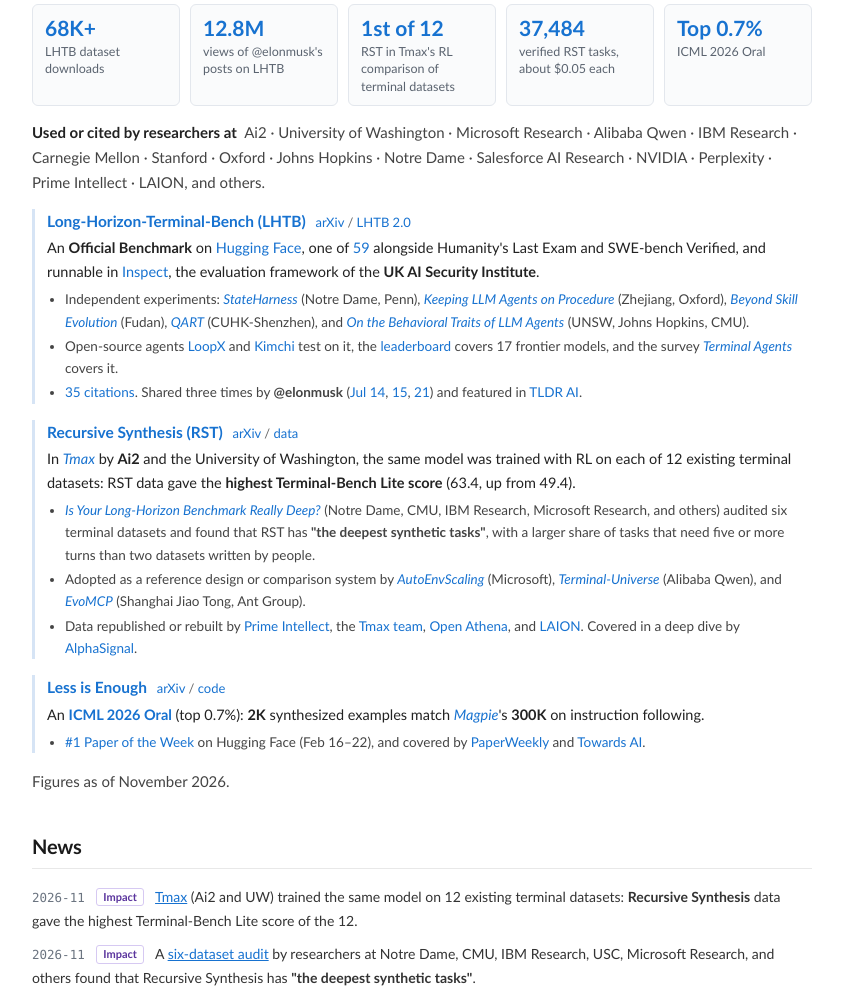
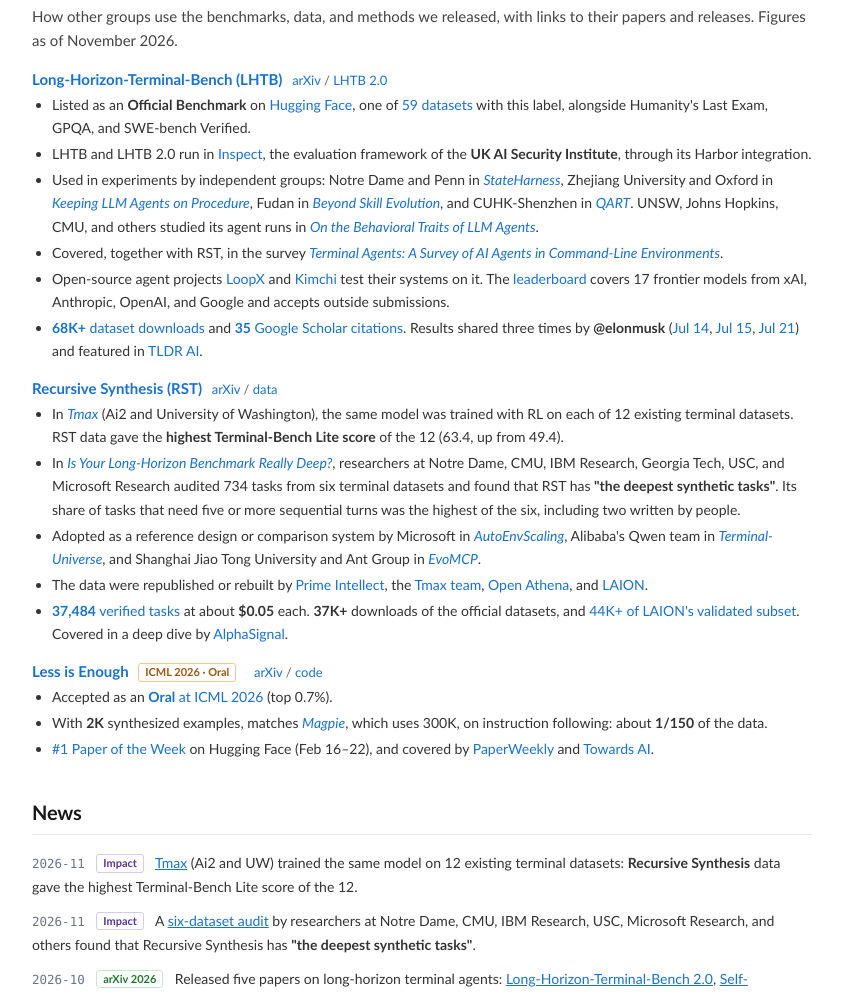
Before and after one commit to Zhongzhi660/personal_website, a plain HTML site: page index.html in a window 1280 px wide. Shown: the part 491-1485 px from the top of the page, without its empty margins (218-1061 px from the left). Drawn offline with Linux system fonts and the light colour scheme.

Commit message:
Restore the previous Research Impact layout
This reverts commit c01c42c.

Co-Authored-By: Claude Opus 5.5 <noreply@anthropic.com>
Claude-Session: https://claude.ai/code/session_01PN4XCf5vu8SnCZhj4LdTi4

```diff
--- a/index.html
+++ b/index.html
@@ -91,45 +91,39 @@
     </nav>
 
     <h2 id="impact">Research Impact</h2>
-
-    <div class="impact-stats">
-        <a class="impact-stat" href="https://huggingface.co/datasets/IntelligenceLab/Long-Horizon-Terminal-Bench" target="_blank" rel="noopener noreferrer"><span class="impact-stat-num">68K+</span><span class="impact-stat-label">LHTB dataset downloads</span></a>
-        <a class="impact-stat" href="https://x.com/elonmusk/status/2076909201524203973" target="_blank" rel="noopener noreferrer"><span class="impact-stat-num">12.8M</span><span class="impact-stat-label">views of @elonmusk's posts on LHTB</span></a>
-        <a class="impact-stat" href="https://arxiv.org/abs/2606.23321" target="_blank" rel="noopener noreferrer"><span class="impact-stat-num">1st of 12</span><span class="impact-stat-label">RST in Tmax's RL comparison of terminal datasets</span></a>
-        <a class="impact-stat" href="https://huggingface.co/datasets/Zhongzhi1228/Recursive-Task-Synthesis" target="_blank" rel="noopener noreferrer"><span class="impact-stat-num">37,484</span><span class="impact-stat-label">verified RST tasks, about $0.05 each</span></a>
-        <a class="impact-stat" href="https://icml.cc/virtual/2026/events/oral" target="_blank" rel="noopener noreferrer"><span class="impact-stat-num">Top 0.7%</span><span class="impact-stat-label">ICML 2026 Oral</span></a>
-    </div>
-
-    <p class="impact-orgs"><span class="impact-orgs-label">Used or cited by researchers at</span> Ai2 · University of Washington · Microsoft Research · Alibaba Qwen · IBM Research · Carnegie Mellon · Stanford · Oxford · Johns Hopkins · Notre Dame · Salesforce AI Research · NVIDIA · Perplexity · Prime Intellect · LAION, and others.</p>
+    <p class="section-intro impact-intro">How other groups use the benchmarks, data, and methods we released, with links to their papers and releases. Figures as of November 2026.</p>
 
     <div class="impact-block">
       <p class="impact-title"><a href="https://zli12321.github.io/LHTB/" target="_blank" rel="noopener noreferrer">Long-Horizon-Terminal-Bench (LHTB)</a> <span class="impact-paper-links"><a href="https://arxiv.org/abs/2607.08964" target="_blank" rel="noopener noreferrer">arXiv</a> / <a href="https://arxiv.org/abs/2610.14146" target="_blank" rel="noopener noreferrer">LHTB 2.0</a></span></p>
-      <p class="impact-headline">An <strong>Official Benchmark</strong> on <a href="https://huggingface.co/datasets/IntelligenceLab/Long-Horizon-Terminal-Bench" target="_blank" rel="noopener noreferrer">Hugging Face</a>, one of <a href="https://huggingface.co/datasets?benchmark=benchmark:official" target="_blank" rel="noopener noreferrer">59</a> alongside Humanity's Last Exam and SWE-bench Verified, and runnable in <a href="https://meridianlabs-ai.github.io/inspect_harbor/registry/long_horizon_terminal_bench.html" target="_blank" rel="noopener noreferrer">Inspect</a>, the evaluation framework of the <strong>UK AI Security Institute</strong>.</p>
       <ul class="impact-list">
-        <li>Independent experiments: <a href="https://arxiv.org/abs/2610.17616" target="_blank" rel="noopener noreferrer"><em>StateHarness</em></a> (Notre Dame, Penn), <a href="https://arxiv.org/abs/2611.10884" target="_blank" rel="noopener noreferrer"><em>Keeping LLM Agents on Procedure</em></a> (Zhejiang, Oxford), <a href="https://arxiv.org/abs/2609.34649" target="_blank" rel="noopener noreferrer"><em>Beyond Skill Evolution</em></a> (Fudan), <a href="https://arxiv.org/abs/2609.16887" target="_blank" rel="noopener noreferrer"><em>QART</em></a> (CUHK-Shenzhen), and <a href="https://arxiv.org/abs/2609.32776" target="_blank" rel="noopener noreferrer"><em>On the Behavioral Traits of LLM Agents</em></a> (UNSW, Johns Hopkins, CMU).</li>
-        <li>Open-source agents <a href="https://loopx-project.github.io/loopx/benchmarks/lhtb/" target="_blank" rel="noopener noreferrer">LoopX</a> and <a href="https://github.com/getkimchi/kimchi/pull/1179" target="_blank" rel="noopener noreferrer">Kimchi</a> test on it, the <a href="https://zli12321.github.io/LHTB/leaderboard.html" target="_blank" rel="noopener noreferrer">leaderboard</a> covers 17 frontier models, and the survey <a href="https://arxiv.org/abs/2608.20485" target="_blank" rel="noopener noreferrer"><em>Terminal Agents</em></a> covers it.</li>
-        <li><a href="https://scholar.google.com/citations?user=tZTDtW4AAAAJ" target="_blank" rel="noopener noreferrer">35 citations</a>. Shared three times by <strong>@elonmusk</strong> (<a href="https://x.com/elonmusk/status/2076909201524203973" target="_blank" rel="noopener noreferrer">Jul 14</a>, <a href="https://x.com/elonmusk/status/2077412964231991420" target="_blank" rel="noopener noreferrer">15</a>, <a href="https://x.com/elonmusk/status/2079430412837757338" target="_blank" rel="noopener noreferrer">21</a>) and featured in <a href="https://tldr.tech/ai/2026-07-14" target="_blank" rel="noopener noreferrer">TLDR AI</a>.</li>
+        <li>Listed as an <strong>Official Benchmark</strong> on <a href="https://huggingface.co/datasets/IntelligenceLab/Long-Horizon-Terminal-Bench" target="_blank" rel="noopener noreferrer">Hugging Face</a>, one of <a href="https://huggingface.co/datasets?benchmark=benchmark:official" target="_blank" rel="noopener noreferrer">59 datasets</a> with this label, alongside Humanity's Last Exam, GPQA, and SWE-bench Verified.</li>
+        <li>LHTB and LHTB 2.0 run in <a href="https://meridianlabs-ai.github.io/inspect_harbor/registry/long_horizon_terminal_bench.html" target="_blank" rel="noopener noreferrer">Inspect</a>, the evaluation framework of the <strong>UK AI Security Institute</strong>, through its Harbor integration.</li>
+        <li>Used in experiments by independent groups: Notre Dame and Penn in <a href="https://arxiv.org/abs/2610.17616" target="_blank" rel="noopener noreferrer"><em>StateHarness</em></a>, Zhejiang University and Oxford in <a href="https://arxiv.org/abs/2611.10884" target="_blank" rel="noopener noreferrer"><em>Keeping LLM Agents on Procedure</em></a>, Fudan in <a href="https://arxiv.org/abs/2609.34649" target="_blank" rel="noopener noreferrer"><em>Beyond Skill Evolution</em></a>, and CUHK-Shenzhen in <a href="https://arxiv.org/abs/2609.16887" target="_blank" rel="noopener noreferrer"><em>QART</em></a>. UNSW, Johns Hopkins, CMU, and others studied its agent runs in <a href="https://arxiv.org/abs/2609.32776" target="_blank" rel="noopener noreferrer"><em>On the Behavioral Traits of LLM Agents</em></a>.</li>
+        <li>Covered, together with RST, in the survey <a href="https://arxiv.org/abs/2608.20485" target="_blank" rel="noopener noreferrer"><em>Terminal Agents: A Survey of AI Agents in Command-Line Environments</em></a>.</li>
+        <li>Open-source agent projects <a href="https://loopx-project.github.io/loopx/benchmarks/lhtb/" target="_blank" rel="noopener noreferrer">LoopX</a> and <a href="https://github.com/getkimchi/kimchi/pull/1179" target="_blank" rel="noopener noreferrer">Kimchi</a> test their systems on it. The <a href="https://zli12321.github.io/LHTB/leaderboard.html" target="_blank" rel="noopener noreferrer">leaderboard</a> covers 17 frontier models from xAI, Anthropic, OpenAI, and Google and accepts outside submissions.</li>
+        <li><a href="https://huggingface.co/datasets/IntelligenceLab/Long-Horizon-Terminal-Bench" target="_blank" rel="noopener noreferrer"><strong>68K+</strong> dataset downloads</a> and <a href="https://scholar.google.com/citations?user=tZTDtW4AAAAJ" target="_blank" rel="noopener noreferrer"><strong>35</strong> Google Scholar citations</a>. Results shared three times by <strong>@elonmusk</strong> (<a href="https://x.com/elonmusk/status/2076909201524203973" target="_blank" rel="noopener noreferrer">Jul 14</a>, <a href="https://x.com/elonmusk/status/2077412964231991420" target="_blank" rel="noopener noreferrer">Jul 15</a>, <a href="https://x.com/elonmusk/status/2079430412837757338" target="_blank" rel="noopener noreferrer">Jul 21</a>) and featured in <a href="https://tldr.tech/ai/2026-07-14" target="_blank" rel="noopener noreferrer">TLDR AI</a>.</li>
       </ul>
     </div>
 
     <div class="impact-block">
       <p class="impact-title"><a href="https://zhongzhi660.github.io/recursive-verified-synthesis-site/" target="_blank" rel="noopener noreferrer">Recursive Synthesis (RST)</a> <span class="impact-paper-links"><a href="https://arxiv.org/abs/2608.05466" target="_blank" rel="noopener noreferrer">arXiv</a> / <a href="https://huggingface.co/datasets/Zhongzhi1228/Recursive-Task-Synthesis" target="_blank" rel="noopener noreferrer">data</a></span></p>
-      <p class="impact-headline">In <a href="https://arxiv.org/abs/2606.23321" target="_blank" rel="noopener noreferrer"><em>Tmax</em></a> by <strong>Ai2</strong> and the University of Washington, the same model was trained with RL on each of 12 existing terminal datasets: RST data gave the <strong>highest Terminal-Bench Lite score</strong> (63.4, up from 49.4).</p>
       <ul class="impact-list">
-        <li><a href="https://arxiv.org/abs/2611.01927" target="_blank" rel="noopener noreferrer"><em>Is Your Long-Horizon Benchmark Really Deep?</em></a> (Notre Dame, CMU, IBM Research, Microsoft Research, and others) audited six terminal datasets and found that RST has <strong>"the deepest synthetic tasks"</strong>, with a larger share of tasks that need five or more turns than two datasets written by people.</li>
-        <li>Adopted as a reference design or comparison system by <a href="https://arxiv.org/abs/2610.14163" target="_blank" rel="noopener noreferrer"><em>AutoEnvScaling</em></a> (Microsoft), <a href="https://arxiv.org/abs/2609.04148" target="_blank" rel="noopener noreferrer"><em>Terminal-Universe</em></a> (Alibaba Qwen), and <a href="https://arxiv.org/abs/2610.41479" target="_blank" rel="noopener noreferrer"><em>EvoMCP</em></a> (Shanghai Jiao Tong, Ant Group).</li>
-        <li>Data republished or rebuilt by <a href="https://huggingface.co/datasets/PrimeIntellect/Recursive-Task-Synthesis" target="_blank" rel="noopener noreferrer">Prime Intellect</a>, the <a href="https://huggingface.co/datasets/TMaxxx/agent-task-recursive-task-synthesis" target="_blank" rel="noopener noreferrer">Tmax team</a>, <a href="https://huggingface.co/datasets/open-athena/recursive-task-synthesis-glm-5.3-rollouts" target="_blank" rel="noopener noreferrer">Open Athena</a>, and <a href="https://huggingface.co/datasets/laion/rts-1k-rootless-apptainer" target="_blank" rel="noopener noreferrer">LAION</a>. Covered in a deep dive by <a href="https://alphasignal.ai/news/when-to-gate-recursive-terminal-task-synthesis" target="_blank" rel="noopener noreferrer">AlphaSignal</a>.</li>
+        <li>In <a href="https://arxiv.org/abs/2606.23321" target="_blank" rel="noopener noreferrer"><em>Tmax</em></a> (Ai2 and University of Washington), the same model was trained with RL on each of 12 existing terminal datasets. RST data gave the <strong>highest Terminal-Bench Lite score</strong> of the 12 (63.4, up from 49.4).</li>
+        <li>In <a href="https://arxiv.org/abs/2611.01927" target="_blank" rel="noopener noreferrer"><em>Is Your Long-Horizon Benchmark Really Deep?</em></a>, researchers at Notre Dame, CMU, IBM Research, Georgia Tech, USC, and Microsoft Research audited 734 tasks from six terminal datasets and found that RST has <strong>"the deepest synthetic tasks"</strong>. Its share of tasks that need five or more sequential turns was the highest of the six, including two written by people.</li>
+        <li>Adopted as a reference design or comparison system by Microsoft in <a href="https://arxiv.org/abs/2610.14163" target="_blank" rel="noopener noreferrer"><em>AutoEnvScaling</em></a>, Alibaba's Qwen team in <a href="https://arxiv.org/abs/2609.04148" target="_blank" rel="noopener noreferrer"><em>Terminal-Universe</em></a>, and Shanghai Jiao Tong University and Ant Group in <a href="https://arxiv.org/abs/2610.41479" target="_blank" rel="noopener noreferrer"><em>EvoMCP</em></a>.</li>
+        <li>The data were republished or rebuilt by <a href="https://huggingface.co/datasets/PrimeIntellect/Recursive-Task-Synthesis" target="_blank" rel="noopener noreferrer">Prime Intellect</a>, the <a href="https://huggingface.co/datasets/TMaxxx/agent-task-recursive-task-synthesis" target="_blank" rel="noopener noreferrer">Tmax team</a>, <a href="https://huggingface.co/datasets/open-athena/recursive-task-synthesis-glm-5.3-rollouts" target="_blank" rel="noopener noreferrer">Open Athena</a>, and <a href="https://huggingface.co/datasets/laion/rts-1k-rootless-apptainer" target="_blank" rel="noopener noreferrer">LAION</a>.</li>
+        <li><a href="https://huggingface.co/datasets/Zhongzhi1228/Recursive-Task-Synthesis" target="_blank" rel="noopener noreferrer"><strong>37,484</strong> verified tasks</a> at about <strong>$0.05</strong> each. <strong>37K+</strong> downloads of the official datasets, and <a href="https://huggingface.co/datasets/laion/rts-1k-rootless-apptainer" target="_blank" rel="noopener noreferrer">44K+ of LAION's validated subset</a>. Covered in a deep dive by <a href="https://alphasignal.ai/news/when-to-gate-recursive-terminal-task-synthesis" target="_blank" rel="noopener noreferrer">AlphaSignal</a>.</li>
       </ul>
     </div>
 
     <div class="impact-block">
-      <p class="impact-title"><a href="https://website-sigma-three-35.vercel.app/" target="_blank" rel="noopener noreferrer">Less is Enough</a> <span class="impact-paper-links"><a href="https://arxiv.org/abs/2602.10388" target="_blank" rel="noopener noreferrer">arXiv</a> / <a href="https://github.com/Zhongzhi660/FAC-Synthesis" target="_blank" rel="noopener noreferrer">code</a></span></p>
-      <p class="impact-headline">An <a href="https://icml.cc/virtual/2026/events/oral" target="_blank" rel="noopener noreferrer"><strong>ICML 2026 Oral</strong></a> (top 0.7%): <strong>2K</strong> synthesized examples match <a href="https://arxiv.org/abs/2406.08464" target="_blank" rel="noopener noreferrer"><em>Magpie</em></a>'s <strong>300K</strong> on instruction following.</p>
+      <p class="impact-title"><a href="https://website-sigma-three-35.vercel.app/" target="_blank" rel="noopener noreferrer">Less is Enough</a> <span class="news-badge news-badge-oral">ICML 2026 · Oral</span> <span class="impact-paper-links"><a href="https://arxiv.org/abs/2602.10388" target="_blank" rel="noopener noreferrer">arXiv</a> / <a href="https://github.com/Zhongzhi660/FAC-Synthesis" target="_blank" rel="noopener noreferrer">code</a></span></p>
       <ul class="impact-list">
+        <li>Accepted as an <a href="https://icml.cc/virtual/2026/events/oral" target="_blank" rel="noopener noreferrer"><strong>Oral</strong> at ICML 2026</a> (top 0.7%).</li>
+        <li>With <strong>2K</strong> synthesized examples, matches <a href="https://arxiv.org/abs/2406.08464" target="_blank" rel="noopener noreferrer"><em>Magpie</em></a>, which uses 300K, on instruction following: about <strong>1/150</strong> of the data.</li>
         <li><a href="https://x.com/huggingface/status/2026011044812865932" target="_blank" rel="noopener noreferrer">#1 Paper of the Week</a> on Hugging Face (Feb 16–22), and covered by <a href="https://mp.weixin.qq.com/s/tk_cZIz-_ErJtyNhUpiS0g" target="_blank" rel="noopener noreferrer">PaperWeekly</a> and <a href="https://www.linkedin.com/pulse/tai-192-ai-enters-scientific-discovery-q0mje/" target="_blank" rel="noopener noreferrer">Towards AI</a>.</li>
       </ul>
     </div>
-    <p class="impact-note">Figures as of November 2026.</p>
 
     <h2 id="news">News</h2>
     <ul class="news-list">
--- a/stylesheet.css
+++ b/stylesheet.css
@@ -424,68 +424,22 @@ a.news-arxiv-link:hover {
 }
 
 /* Research Impact */
-.impact-stats {
-  display: grid;
-  grid-template-columns: repeat(5, minmax(0, 1fr));
-  gap: 10px;
-  margin: 4px 0 14px 0;
-}
-
-a.impact-stat {
-  display: block;
-  padding: 10px 12px;
-  border: 1px solid #e3e7ed;
-  border-radius: 6px;
-  background: #fafbfc;
-  text-decoration: none;
-  color: inherit;
-}
-
-a.impact-stat:hover,
-a.impact-stat:focus {
-  border-color: #b9cde6;
-  background: #f4f8fd;
-}
-
-.impact-stat-num {
-  display: block;
-  font-size: 21px;
-  font-weight: 700;
-  line-height: 1.25;
-  color: #1772d0;
-  white-space: nowrap;
-}
-
-.impact-stat-label {
-  display: block;
-  margin-top: 2px;
-  font-size: 12.5px;
-  line-height: 1.4;
-  color: #5b6470;
-}
-
-.impact-orgs {
-  margin: 0 0 18px 0;
-  font-size: 13.5px;
-  line-height: 1.7;
-  color: #444;
-}
-
-.impact-orgs-label {
-  font-weight: 600;
-  color: #222;
-  margin-right: 4px;
+.impact-intro {
+  margin-bottom: 10px;
 }
 
 .impact-block {
-  margin: 0 0 16px 0;
-  padding-left: 12px;
-  border-left: 3px solid #d6e4f5;
+  margin: 0 0 14px 0;
 }
 
 .impact-title {
-  margin: 0 0 3px 0;
-  font-size: 15.5px;
+  margin: 0 0 2px 0;
+  font-size: 15px;
+  font-weight: 600;
+}
+
+.impact-title .news-badge {
+  margin-left: 6px;
   font-weight: 600;
 }
 
@@ -496,39 +450,16 @@ a.impact-stat:focus {
   color: #666;
 }
 
-.impact-headline {
-  margin: 0 0 4px 0;
-  font-size: 14.5px;
-  line-height: 1.65;
-  color: #222;
-}
-
 .impact-list {
   margin: 0;
-  padding-left: 18px;
-  font-size: 13.5px;
+  padding-left: 20px;
+  font-size: 14px;
   line-height: 1.65;
-  color: #444;
+  color: #333;
 }
 
 .impact-list li {
-  margin-bottom: 2px;
-}
-
-.impact-note {
-  margin: -4px 0 0 0;
-  font-size: 12.5px;
-  color: #888;
-}
-
-@media (max-width: 640px) {
-  .impact-stats {
-    grid-template-columns: repeat(2, minmax(0, 1fr));
-  }
-
-  a.impact-stat:last-child {
-    grid-column: span 2;
-  }
+  margin-bottom: 3px;
 }
 
 /* Media Coverage (last section): Source: "Title" with Title as link */
```
